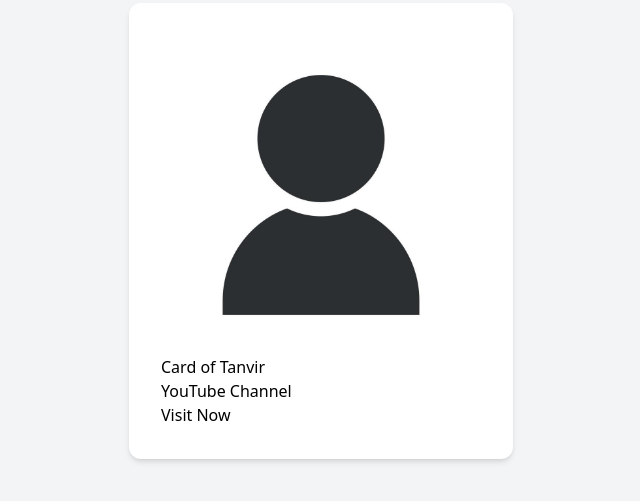
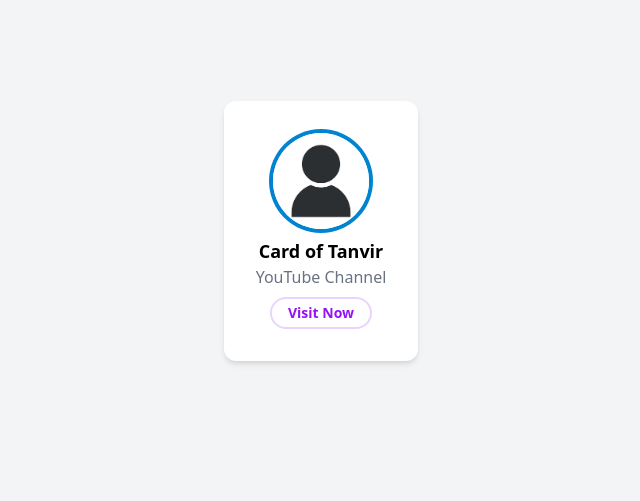
Before and after one commit to SalehTanvir/Infivro-Tasks, a website: page TailwindLearning/src/index.html in a window 1280 px wide. Shown: the part 169-670 px from the top of the page, without its empty margins (319-959 px from the left). Drawn offline with nearby package versions, Linux system fonts and the light colour scheme.

Commit message:
tailwind p2

```diff
--- a/TailwindLearning/src/index.html
+++ b/TailwindLearning/src/index.html
@@ -7,15 +7,15 @@
     <title>Tailwind Project</title>
 </head>
 <body  class="h-screen flex items-center justify-center bg-gray-100">
-    <div class="max-w-sm mx-auto p-8 bg-white rounded-xl shadow-md">
-        <img src="images/Tanvir_icon.jpg" alt="logo of Tanvir"
+    <div class="max-w-sm mx-auto p-8 bg-white rounded-xl shadow-md space-y-2">
+        <img class="h-24 mx-auto rounded-full ring-4 ring-sky-600" src="images/Tanvir_icon.jpg" alt="logo of Tanvir"
         />
-    <div>
+    <div class="text-center space-y-2">
         <div>
-            <p>Card of Tanvir</p>
-            <p>YouTube Channel</p>
+            <p class="text-lg text-black font-semibold">Card of Tanvir</p>
+            <p class="text-gray-500 font-medium">YouTube Channel</p>
         </div>
-        <button>Visit Now</button>
+        <button class="px-4 py-1 border-2 border-purple-200 rounded-full text-sm text-purple-600 font-semibold">Visit Now</button>
     </div>
 </div>
 </body>
```
